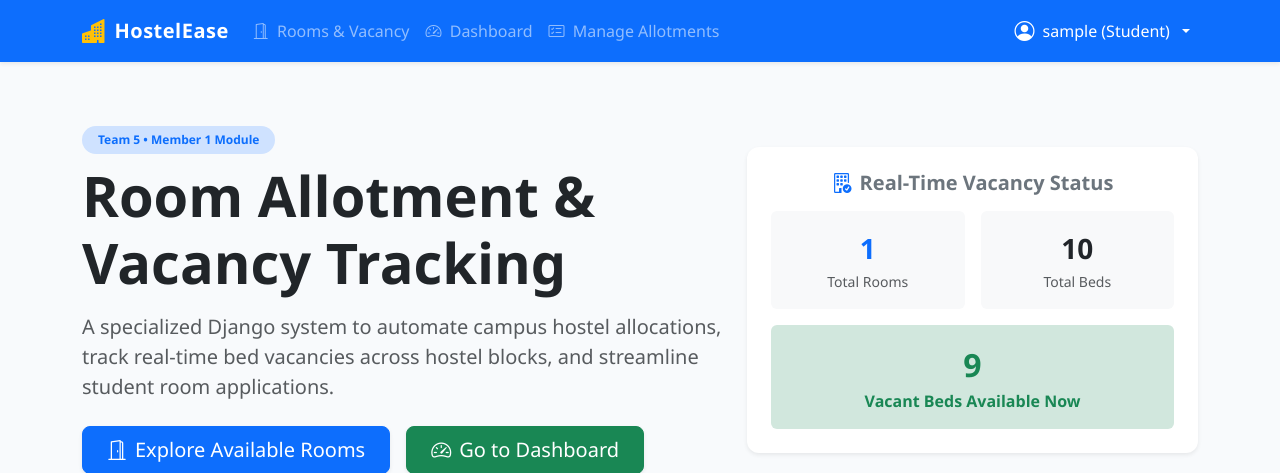
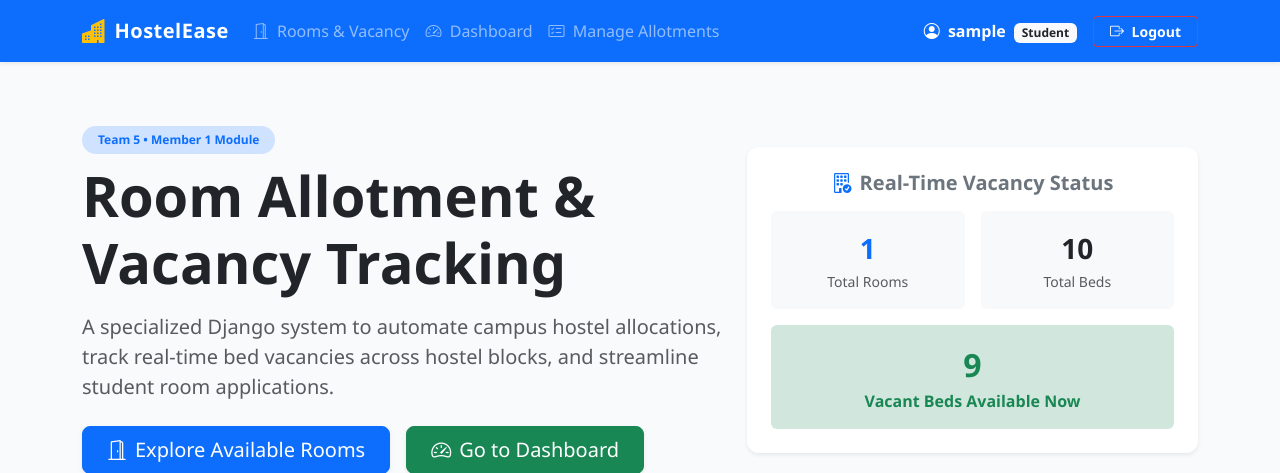
Before and after one commit to shailaja-maickelraj12/hostelease, a Django app: page / in a window 1280 px wide. Shown: the top 473 px of the page. Run offline with Django 5.2, Linux system fonts and the light colour scheme; a user stored in the database is signed in; tables that the repository leaves empty hold one stand-in row (values such as "Sample post").

Commit message:
Fix: resolve student roommates error, fix session auto-login, add visible Logout button

```diff
--- a/hostel/templates/hostel/base.html
+++ b/hostel/templates/hostel/base.html
@@ -70,16 +70,16 @@
 
                 <ul class="navbar-nav ms-auto align-items-center">
                     {% if user.is_authenticated %}
-                        <li class="nav-item dropdown">
-                            <a class="nav-link dropdown-toggle text-white d-flex align-items-center gap-2" href="#" role="button" data-bs-toggle="dropdown">
-                                <i class="bi bi-person-circle fs-5"></i>
-                                <span>{{ user.username }} ({{ user.profile.role|title }})</span>
+                        <li class="nav-item me-3">
+                            <span class="navbar-text text-white">
+                                <i class="bi bi-person-circle me-1"></i>
+                                <strong>{{ user.username }}</strong> <span class="badge bg-light text-dark ms-1">{{ user.profile.role|title }}</span>
+                            </span>
+                        </li>
+                        <li class="nav-item">
+                            <a class="btn btn-outline-danger btn-sm text-white px-3 fw-semibold" href="{% url 'logout' %}">
+                                <i class="bi bi-box-arrow-right me-1"></i> Logout
                             </a>
-                            <ul class="dropdown-menu dropdown-menu-end shadow">
-                                <li><a class="dropdown-item" href="{% url 'dashboard' %}"><i class="bi bi-speedometer me-2"></i> Dashboard</a></li>
-                                <li><hr class="dropdown-divider"></li>
-                                <li><a class="dropdown-item text-danger" href="{% url 'logout' %}"><i class="bi bi-box-arrow-right me-2"></i> Logout</a></li>
-                            </ul>
                         </li>
                     {% else %}
                         <li class="nav-item">
--- a/hostel/templates/hostel/my_room.html
+++ b/hostel/templates/hostel/my_room.html
@@ -59,7 +59,7 @@
 
                 <div class="d-flex gap-2">
                     <a href="{% url 'submit_complaint' %}" class="btn btn-warning"><i class="bi bi-tools me-1"></i> Report Room Issue</a>
-                    <a href="{% url 'student_fees' %}" class="btn btn-outline-primary"><i class="bi bi-receipt me-1"></i> View Fee Dues</a>
+                    <a href="{% url 'complaint_list' %}" class="btn btn-outline-primary"><i class="bi bi-card-checklist me-1"></i> My Maintenance Tickets</a>
                 </div>
             </div>
         {% else %}
--- a/hostel/views.py
+++ b/hostel/views.py
@@ -67,7 +67,7 @@ def register_student(request):
 
 def user_login(request):
     if request.user.is_authenticated:
-        return redirect('dashboard')
+        logout(request)
     if request.method == 'POST':
         form = AuthenticationForm(request, data=request.POST)
         if form.is_valid():
--- a/hostelease_project/settings.py
+++ b/hostelease_project/settings.py
@@ -134,3 +134,6 @@ MEDIA_ROOT = BASE_DIR / 'media'
 LOGIN_URL = 'login'
 LOGIN_REDIRECT_URL = 'dashboard'
 LOGOUT_REDIRECT_URL = 'login'
+
+# Session configuration: Expire session when browser closes
+SESSION_EXPIRE_AT_BROWSER_CLOSE = True
```
